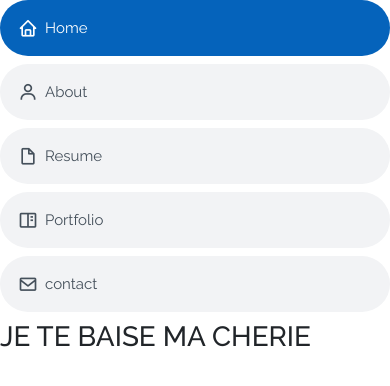
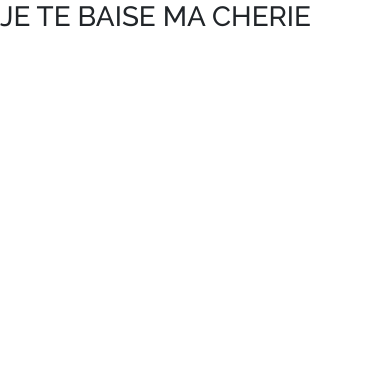
Before and after one commit to superdragonballzluca-max/nextjs, a Next.js app: page / in a window 390 px wide. Shown: the top 386 px of the page. Built offline with nearby package versions, Linux system fonts and the light colour scheme.

Commit message:
Update header.css

```diff
--- a/app/components/header.css
+++ b/app/components/header.css
@@ -0,0 +1,29 @@
+/*--------------------------------------------------------------
+# Header
+--------------------------------------------------------------*/
+
+#header {
+    position: fixed;
+    top: 0;
+    left: 0;
+    bottom: 0;
+    z-index: 9997;
+    transition: all 0.5s;
+    padding: 15px;
+    overflow-y: auto;
+}
+
+@media (max-width: 991px) {
+    #header {
+        width: 300px;
+        background: #fff;
+        border-right: 1px solid #e6e9ec;
+        left: -300px;
+    }
+}
+
+@media (min-width: 991px) {
+    #main {
+        margin-left: 100px;
+    }
+}
```
